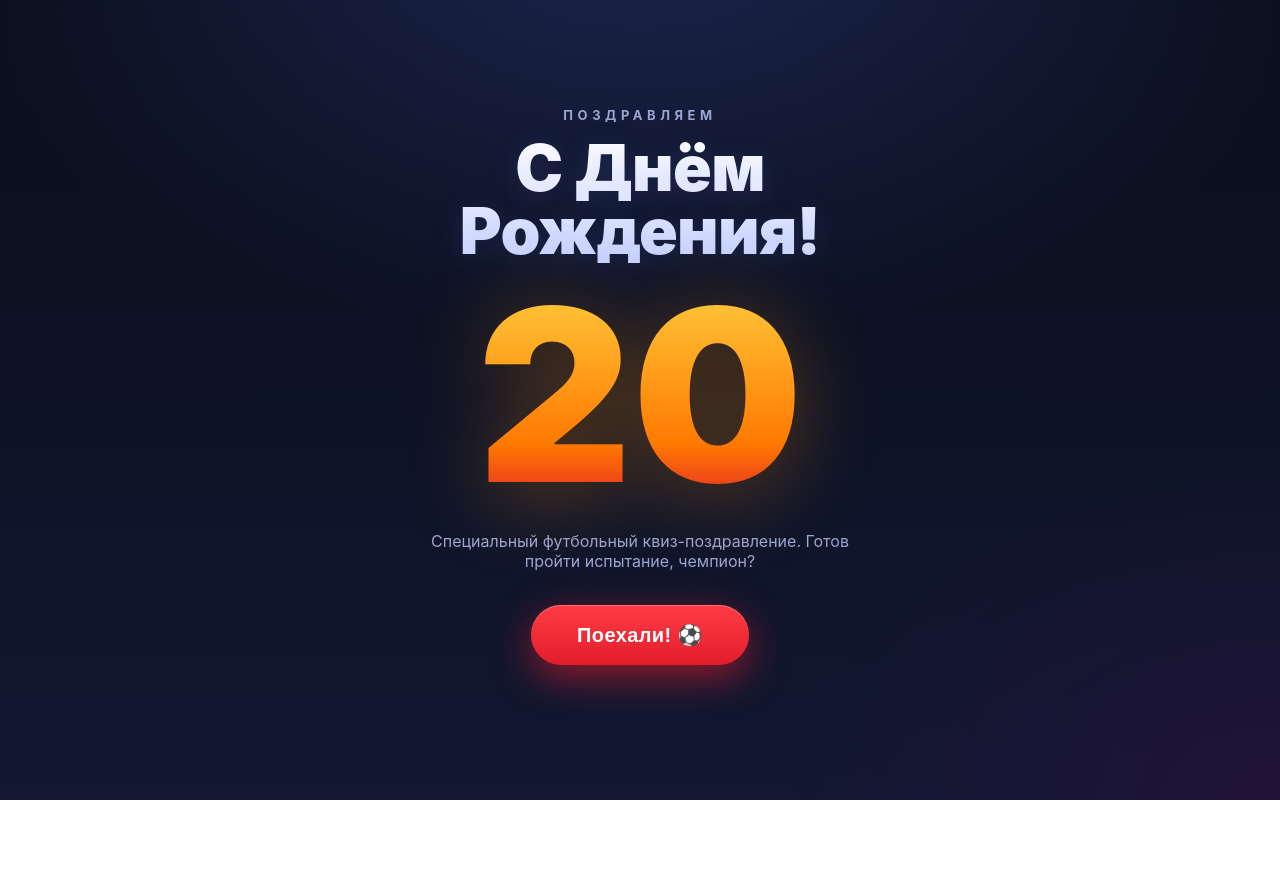
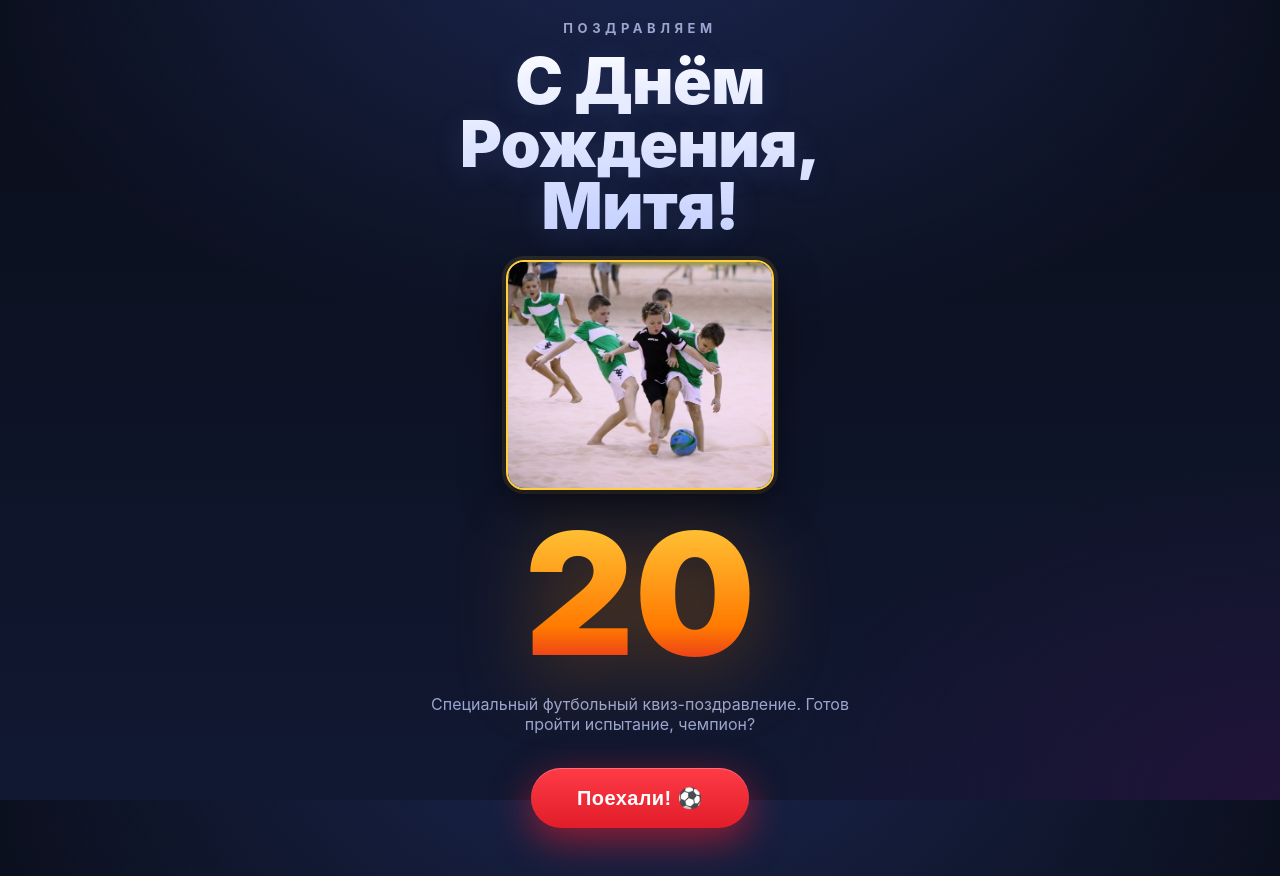
Before and after one commit to PDDMain/brat-quiz, a plain HTML site: page index.html in a window 1280 px wide. Before the commit the page ends 800 px from the top, so only its background shows below. Drawn offline with Linux system fonts and the light colour scheme.

Commit message:
Add Митя's name and photo to intro page

```diff
--- a/index.html
+++ b/index.html
@@ -40,9 +40,15 @@
     text-shadow:0 6px 30px rgba(120,150,255,.15);
     margin:6px 0 2px;
   }
+  .hero{margin:12px 0 4px}
+  .hero img{
+    width:100%; max-width:320px; max-height:230px; object-fit:cover;
+    border-radius:18px; border:2px solid var(--gold);
+    box-shadow:0 14px 40px rgba(0,0,0,.5), 0 0 0 4px rgba(255,207,63,.12);
+  }
   .num20{
     position:relative; font-weight:900; line-height:1;
-    font-size:clamp(120px,42vw,240px);
+    font-size:clamp(90px,30vw,170px);
     background:linear-gradient(180deg,var(--gold),#ff7a00 70%,var(--red));
     -webkit-background-clip:text; background-clip:text; color:transparent;
     filter:drop-shadow(0 10px 40px rgba(255,140,0,.35));
@@ -130,7 +136,8 @@
   <!-- INTRO -->
   <section id="s-intro" class="screen intro on">
     <div class="hb">Поздравляем</div>
-    <div class="hbd">С Днём Рождения!</div>
+    <div class="hbd">С Днём Рождения,<br>Митя!</div>
+    <div class="hero"><img src="images/mitya.jpg" alt="Митя"></div>
     <div class="num20">20<span class="spark"></span></div>
     <div class="sub">Специальный футбольный квиз-поздравление. Готов пройти испытание, чемпион?</div>
     <button class="btn-red big" id="startBtn">Поехали! ⚽</button>
```
Also changed, not shown: images/mitya.jpg (added).
